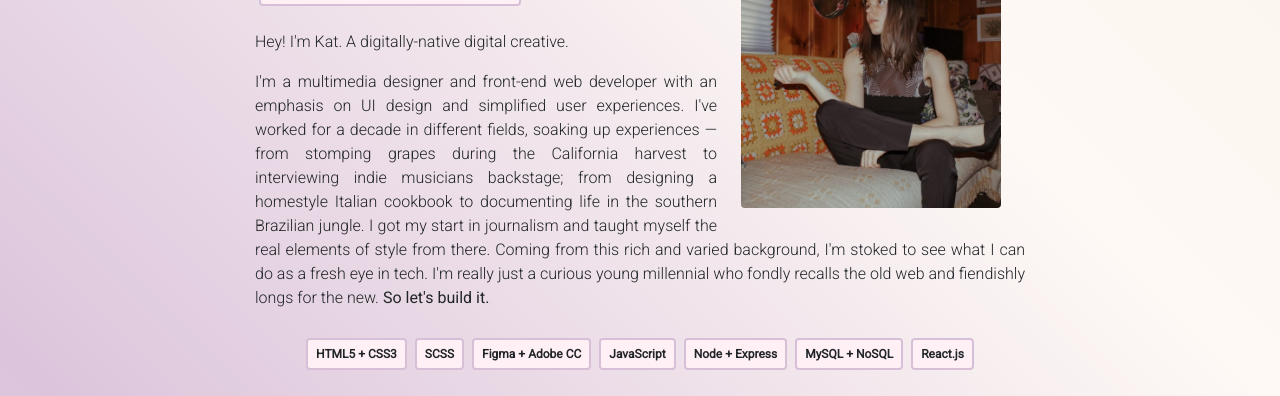
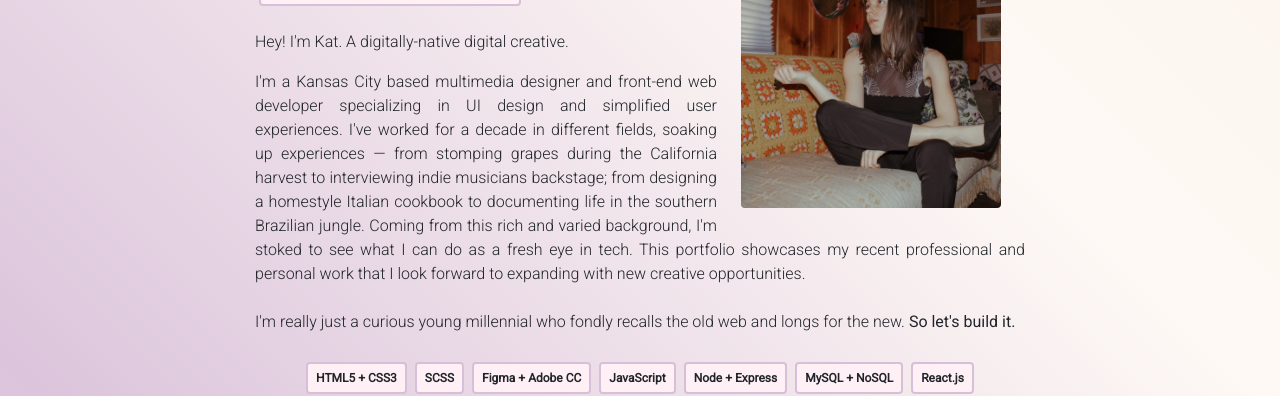
Before and after one commit to katsign/portfolio2.0, a React (Create React App) app: page / in a window 1280 px wide. Shown: the part 317-713 px from the top of the page. Built offline with nearby package versions, Linux system fonts and the light colour scheme.

Commit message:
updated about blurb

```diff
--- a/src/components/pages/About.js
+++ b/src/components/pages/About.js
@@ -25,16 +25,17 @@ const About = () => (
       </div>
       <p>Hey! I'm Kat. A digitally-native digital creative.</p>
       <p className="text-justify">
-        I'm a multimedia designer and front-end web developer with an emphasis
-        on UI design and simplified user experiences. I've worked for a decade
-        in different fields, soaking up experiences — from stomping grapes
-        during the California harvest to interviewing indie musicians backstage;
-        from designing a homestyle Italian cookbook to documenting life in the
-        southern Brazilian jungle. I got my start in journalism and taught
-        myself the real elements of style from there. Coming from this rich and
-        varied background, I'm stoked to see what I can do as a fresh eye in
-        tech. I'm really just a curious young millennial who fondly recalls the
-        old web and fiendishly longs for the new.
+        I'm a Kansas City based multimedia designer and front-end web developer
+        specializing in UI design and simplified user experiences. I've worked
+        for a decade in different fields, soaking up experiences — from stomping
+        grapes during the California harvest to interviewing indie musicians
+        backstage; from designing a homestyle Italian cookbook to documenting
+        life in the southern Brazilian jungle. Coming from this rich and varied
+        background, I'm stoked to see what I can do as a fresh eye in tech. This
+        portfolio showcases my recent professional and personal work that I
+        look forward to expanding with new creative opportunities. <br /><br />I'm
+        really just a curious young millennial who fondly recalls the old web
+        and longs for the new.
         <span style={{ fontWeight: 400 }}> So let's build it.</span>
       </p>
       <div className="row" style={{ margin: 'auto' }}>
```
